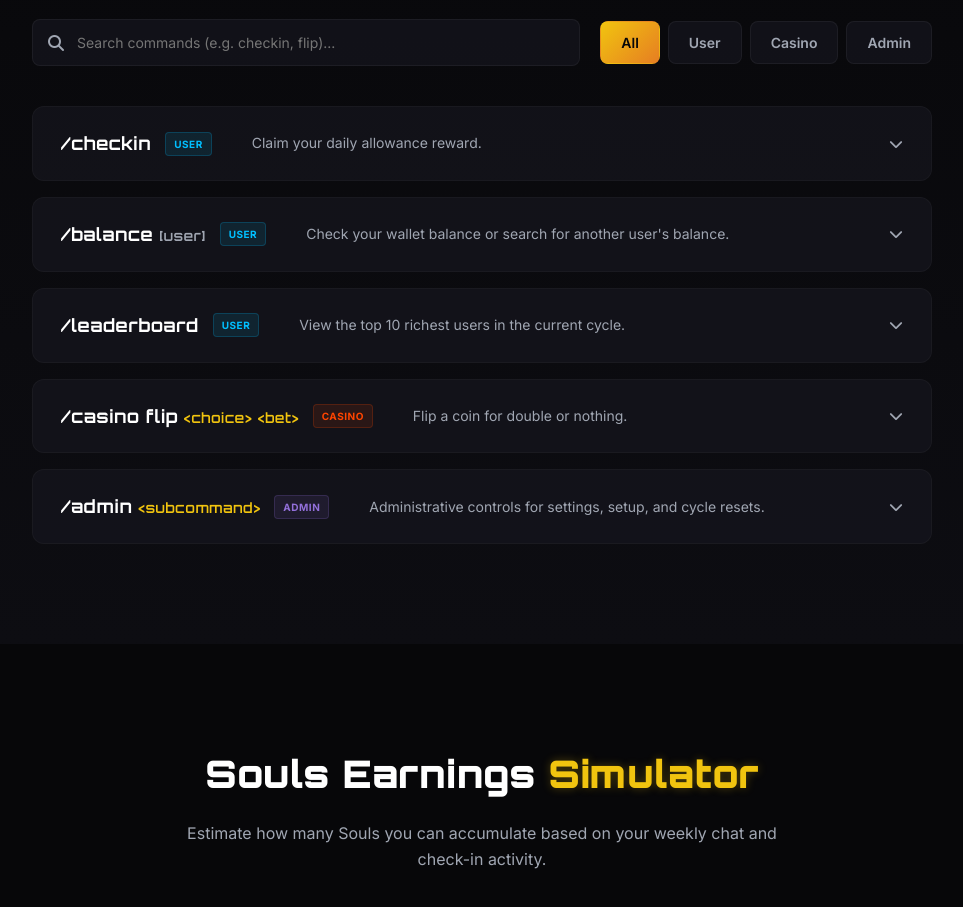
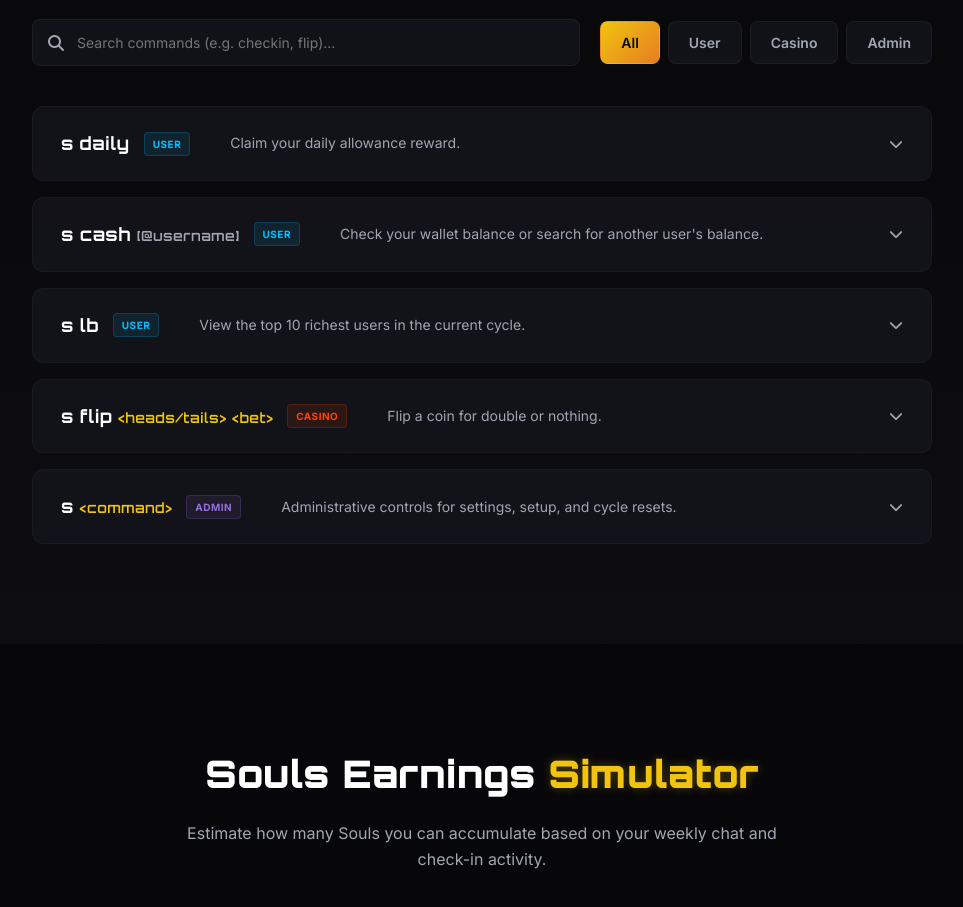
Before and after one commit to Arjavv/Discord_Currency_Bot, a website: page docs/index.html in a window 1280 px wide. Shown: the part 1820-2727 px from the top of the page, without its empty margins (158-1121 px from the left). Drawn offline with Linux system fonts and the light colour scheme.

Commit message:
docs: update site command references with 's ' prefix format

```diff
--- a/docs/index.html
+++ b/docs/index.html
@@ -134,41 +134,20 @@
         <!-- Commands List -->
         <div class="commands-list" id="commands-list">
 
-          <!-- Command 1: /checkin -->
+          <!-- Command 1: s daily -->
           <div class="command-item" data-category="user" id="cmd-checkin">
             <div class="command-trigger">
               <div class="command-name-wrapper">
-                <span class="command-name">/checkin</span>
+                <span class="command-name">s daily</span>
                 <span class="command-tag user-tag">User</span>
               </div>
               <span class="command-short-desc">Claim your daily allowance reward.</span>
               <i class="fa-solid fa-chevron-down arrow-icon"></i>
             </div>
             <div class="command-details">
-              <p>Triggers the 24-hour daily allowance checkin. Awards <strong>20 Souls</strong> atomically. If run while on cooldown, displays a relative unlock timer embed.</p>
+              <p>Triggers the 24-hour daily allowance checkin. Awards <strong>20 Souls</strong> atomically. (Aliases: <code>s daily</code>, <code>s checkin</code>, <code>s claim</code>). If run while on cooldown, displays a relative unlock timer embed.</p>
               <div class="detail-row">
-                <strong>Syntax:</strong> <code>/checkin</code>
-              </div>
-              <div class="detail-row">
-                <strong>Channel restriction:</strong> Runs ONLY in <code>#soul-bot</code> (ephemeral block in other channels).
-              </div>
-            </div>
-          </div>
-
-          <!-- Command 2: /balance -->
-          <div class="command-item" data-category="user" id="cmd-balance">
-            <div class="command-trigger">
-              <div class="command-name-wrapper">
-                <span class="command-name">/balance <span class="optional-param">[user]</span></span>
-                <span class="command-tag user-tag">User</span>
-              </div>
-              <span class="command-short-desc">Check your wallet balance or search for another user's balance.</span>
-              <i class="fa-solid fa-chevron-down arrow-icon"></i>
-            </div>
-            <div class="command-details">
-              <p>Fetches the balance of Souls. You can optionally check another user's wallet balance by tagging them in the parameter.</p>
-              <div class="detail-row">
-                <strong>Syntax:</strong> <code>/balance [user: @username]</code>
+                <strong>Syntax:</strong> <code>s daily</code>
               </div>
               <div class="detail-row">
                 <strong>Channel restriction:</strong> Runs ONLY in <code>#soul-bot</code>.
@@ -176,20 +155,20 @@
             </div>
           </div>
 
-          <!-- Command 3: /leaderboard -->
-          <div class="command-item" data-category="user" id="cmd-leaderboard">
+          <!-- Command 2: s cash -->
+          <div class="command-item" data-category="user" id="cmd-balance">
             <div class="command-trigger">
               <div class="command-name-wrapper">
-                <span class="command-name">/leaderboard</span>
+                <span class="command-name">s cash <span class="optional-param">[@username]</span></span>
                 <span class="command-tag user-tag">User</span>
               </div>
-              <span class="command-short-desc">View the top 10 richest users in the current cycle.</span>
+              <span class="command-short-desc">Check your wallet balance or search for another user's balance.</span>
               <i class="fa-solid fa-chevron-down arrow-icon"></i>
             </div>
             <div class="command-details">
-              <p>Displays an embed listing the top 10 richest users ranked in descending order of their current active Soul balances.</p>
+              <p>Fetches the balance of Souls. You can optionally check another user's wallet balance by tagging/mentioning them. (Aliases: <code>s cash</code>, <code>s balance</code>, <code>s bal</code>, <code>s money</code>).</p>
               <div class="detail-row">
-                <strong>Syntax:</strong> <code>/leaderboard</code>
+                <strong>Syntax:</strong> <code>s cash [@username]</code>
               </div>
               <div class="detail-row">
                 <strong>Channel restriction:</strong> Runs ONLY in <code>#soul-bot</code>.
@@ -197,20 +176,20 @@
             </div>
           </div>
 
-          <!-- Command 4: /casino flip -->
-          <div class="command-item" data-category="casino" id="cmd-casino">
+          <!-- Command 3: s lb -->
+          <div class="command-item" data-category="user" id="cmd-leaderboard">
             <div class="command-trigger">
               <div class="command-name-wrapper">
-                <span class="command-name">/casino flip <span class="required-param">&lt;choice&gt;</span> <span class="required-param">&lt;bet&gt;</span></span>
-                <span class="command-tag casino-tag">Casino</span>
+                <span class="command-name">s lb</span>
+                <span class="command-tag user-tag">User</span>
               </div>
-              <span class="command-short-desc">Flip a coin for double or nothing.</span>
+              <span class="command-short-desc">View the top 10 richest users in the current cycle.</span>
               <i class="fa-solid fa-chevron-down arrow-icon"></i>
             </div>
             <div class="command-details">
-              <p>Bets a specific positive amount of Souls on a coin toss outcome. Correct guesses award twice the bet amount (wins net your bet amount). Wrong guesses deduct the bet amount. Checks for balance sufficiency before running.</p>
+              <p>Displays an embed listing the top 10 richest users ranked in descending order of their current active Soul balances. (Aliases: <code>s lb</code>, <code>s leaderboard</code>, <code>s rich</code>).</p>
               <div class="detail-row">
-                <strong>Syntax:</strong> <code>/casino flip choice:[Heads/Tails] bet:[positive integer]</code>
+                <strong>Syntax:</strong> <code>s lb</code>
               </div>
               <div class="detail-row">
                 <strong>Channel restriction:</strong> Runs ONLY in <code>#soul-bot</code>.
@@ -218,23 +197,44 @@
             </div>
           </div>
 
-          <!-- Command 5: /admin -->
+          <!-- Command 4: s flip -->
+          <div class="command-item" data-category="casino" id="cmd-casino">
+            <div class="command-trigger">
+              <div class="command-name-wrapper">
+                <span class="command-name">s flip <span class="required-param">&lt;heads/tails&gt;</span> <span class="required-param">&lt;bet&gt;</span></span>
+                <span class="command-tag casino-tag">Casino</span>
+              </div>
+              <span class="command-short-desc">Flip a coin for double or nothing.</span>
+              <i class="fa-solid fa-chevron-down arrow-icon"></i>
+            </div>
+            <div class="command-details">
+              <p>Bets a specific positive amount of Souls on a coin toss outcome. Correct guesses award twice the bet amount (wins net your bet amount). Wrong guesses deduct the bet amount. Checks for balance sufficiency before running. (Aliases: <code>s flip</code>, <code>s casino</code>, <code>s bet</code>).</p>
+              <div class="detail-row">
+                <strong>Syntax:</strong> <code>s flip heads 100</code> or <code>s flip 100 tails</code>
+              </div>
+              <div class="detail-row">
+                <strong>Channel restriction:</strong> Runs ONLY in <code>#soul-bot</code>.
+              </div>
+            </div>
+          </div>
+
+          <!-- Command 5: s admin -->
           <div class="command-item" data-category="admin" id="cmd-admin">
             <div class="command-trigger">
               <div class="command-name-wrapper">
-                <span class="command-name">/admin <span class="required-param">&lt;subcommand&gt;</span></span>
+                <span class="command-name">s <span class="required-param">&lt;command&gt;</span></span>
                 <span class="command-tag admin-tag">Admin</span>
               </div>
               <span class="command-short-desc">Administrative controls for settings, setup, and cycle resets.</span>
               <i class="fa-solid fa-chevron-down arrow-icon"></i>
             </div>
             <div class="command-details">
-              <p>Set server-wide currency options, initialize channels, or reset cycles. Restricted to Server Administrators only. The bot validates administrator permissions both inside Discord interface rules and secondary runtime checks on execution.</p>
+              <p>Set server-wide currency options, initialize channels, or reset cycles. Restricted to Server Administrators only.</p>
               <ul class="admin-subcommands">
-                <li><code>setup</code>: Automatically creates the category "Soul" and the <code>#soul-bot</code> and <code>#admin-logs</code> channels if they do not exist.</li>
-                <li><code>set-currency-name &lt;name&gt;</code>: Customizes the display name of the currency server-wide (default is <em>Souls</em>).</li>
-                <li><code>set-currency-icon &lt;icon&gt;</code>: Sets a new custom emoji tag as the balance symbol.</li>
-                <li><code>reset-cycle</code>: Closes current monthly cycle, archives the rankings, and resets all balances & message counters to 0 server-wide.</li>
+                <li><code>s setup</code>: Automatically creates the category "Soul" and the <code>#soul-bot</code> and <code>#admin-logs</code> channels if they do not exist.</li>
+                <li><code>s set-name &lt;new_name&gt;</code>: Customizes the display name of the currency server-wide (default is <em>Souls</em>).</li>
+                <li><code>s set-icon &lt;emoji&gt;</code>: Sets a new custom emoji tag as the balance symbol.</li>
+                <li><code>s reset-cycle</code>: Closes current monthly cycle, archives the rankings, and resets all balances & message counters to 0 server-wide.</li>
               </ul>
               <div class="detail-row">
                 <strong>Permission:</strong> Server Administrators only.
```
